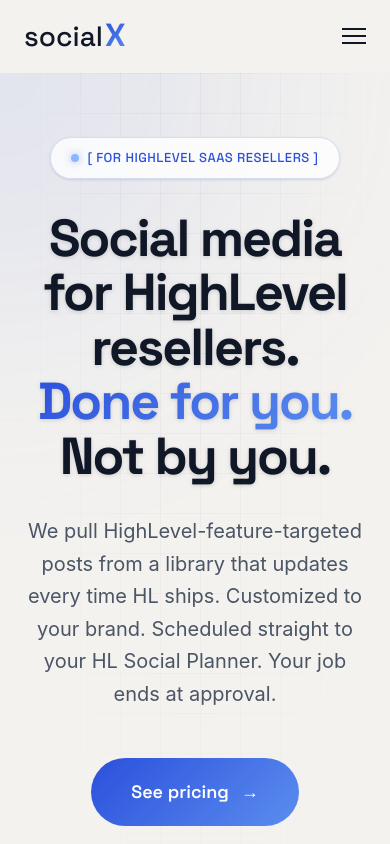
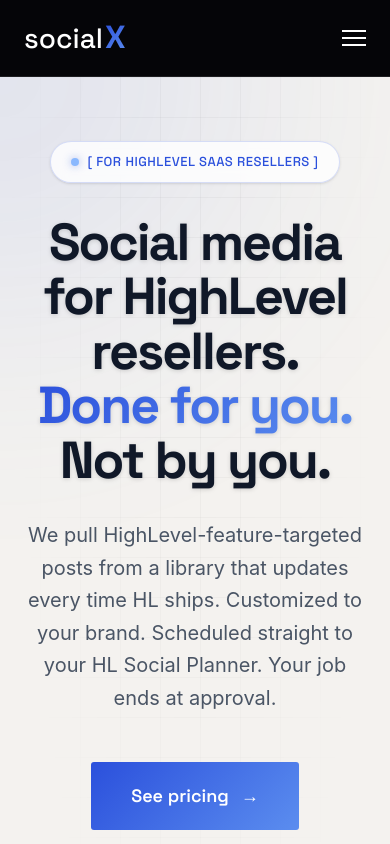
Before and after one commit to einfoengine/socialx, a Next.js app: page / in a window 390 px wide. Shown: the top 844 px of the page. Built offline with nearby package versions, Linux system fonts and the light colour scheme; a web font is replaced by a local one.

Commit message:
Primary structure done

```diff
--- a/components/Comparison.tsx
+++ b/components/Comparison.tsx
@@ -175,7 +175,7 @@ export default function Comparison() {
           </div>
           <a
             href="#gw-pricing"
-            className="px-6 py-3 bg-[#2B50DC] hover:bg-[#1f3bb3] text-white font-grotesk font-semibold text-sm transition-all shadow-[0_4px_12px_rgba(43,80,220,0.2)] hover:shadow-[0_6px_20px_rgba(43,80,220,0.3)] shrink-0"
+            className="px-6 py-3 bg-[#2B50DC] hover:bg-[#1f3bb3] text-white font-grotesk font-semibold text-sm transition-all shadow-[0_4px_12px_rgba(43,80,220,0.2)] hover:shadow-[0_6px_20px_rgba(43,80,220,0.3)] shrink-0 rounded-[3px]"
           >
             See Our Reseller Plans →
           </a>
--- a/components/FAQ.tsx
+++ b/components/FAQ.tsx
@@ -56,7 +56,7 @@ function FAQItem({
           {faq.q}
         </span>
         <button
-          className={`shrink-0 w-8 h-8 border flex items-center justify-center font-grotesk text-[15px] transition-all duration-300 ${
+          className={`shrink-0 w-8 h-8 border flex items-center justify-center font-grotesk text-[15px] rounded-[3px] transition-all duration-300 ${
             isOpen
               ? "bg-[#2B50DC] border-[#2B50DC] text-white rotate-180"
               : "bg-white border-black/10 text-gray-500 hover:text-gray-900 hover:border-black/20"
--- a/components/FinalCTA.tsx
+++ b/components/FinalCTA.tsx
@@ -31,7 +31,7 @@ export default function FinalCTA() {
         </p>
         <a
           href="#gw-pricing"
-          className="gradient-bg text-white px-10 py-4.5 rounded-full font-grotesk font-semibold text-base inline-flex items-center gap-2 transition-transform hover:-translate-y-0.5"
+          className="gradient-bg text-white px-10 py-4.5 rounded-[3px] font-grotesk font-semibold text-base inline-flex items-center gap-2 transition-transform hover:-translate-y-0.5"
           style={{ boxShadow: "0 8px 32px rgba(43,80,220,0.3)" }}
         >
           See plans →
--- a/components/Header.tsx
+++ b/components/Header.tsx
@@ -1,59 +1,47 @@
 "use client";
 
-import { useState, useEffect } from "react";
+import { useState } from "react";
 
 function Logo() {
   return (
     <a href="#" className="flex items-baseline gap-[2px] no-underline">
-      <span className="font-grotesk text-[28px] font-medium text-gray-900">social</span>
-      <span className="font-grotesk text-[32px] font-bold gradient-text leading-none">X</span>
+      <span className="font-grotesk text-[28px] font-medium text-white">social</span>
+      <span className="font-grotesk text-[32px] font-bold gradient-text bg-clip-text text-transparent bg-linear-to-r from-blue-neon to-blue-sky leading-none">X</span>
     </a>
   );
 }
 
 export default function Header() {
   const [open, setOpen] = useState(false);
-  const [scrolled, setScrolled] = useState(false);
-
-  useEffect(() => {
-    const onScroll = () => setScrolled(window.scrollY > 20);
-    window.addEventListener("scroll", onScroll, { passive: true });
-    return () => window.removeEventListener("scroll", onScroll);
-  }, []);
 
   const navLinks = [
-    { label: "How it works", href: "#gw-how" },
-    { label: "Pricing", href: "#gw-pricing" },
+    { label: "Features", href: "#gw-problem" },
+    { label: "How It Works", href: "#gw-how" },
+    { label: "Comparison", href: "#gw-comparison" },
+    { label: "Why socialX", href: "#gw-why-socialx" },
     { label: "FAQ", href: "#gw-faq" },
   ];
 
   return (
-    <header
-      className="sticky top-0 z-50 transition-all duration-300"
-      style={{
-        backdropFilter: scrolled ? "blur(20px)" : "none",
-        background: scrolled ? "rgba(244,242,239,0.92)" : "transparent",
-        borderBottom: scrolled ? "1px solid rgba(0,0,0,0.07)" : "1px solid transparent",
-      }}
-    >
+    <header className="sticky top-0 z-50 w-full bg-[#050508] border-b border-white/10">
       <div className="max-w-7xl mx-auto px-6 lg:px-8">
-        <div className="flex items-center justify-between h-[72px]">
+        <div className="flex items-center justify-between h-[76px]">
           <Logo />
 
           {/* Desktop nav */}
-          <nav className="hidden md:flex items-center gap-9">
+          <nav className="hidden md:flex items-center gap-8">
             {navLinks.map((l) => (
               <a
                 key={l.label}
                 href={l.href}
-                className="font-grotesk text-[15px] text-gray-500 hover:text-gray-900 transition-colors"
+                className="font-grotesk text-sm font-medium text-gray-400 hover:text-white transition-colors duration-300"
               >
                 {l.label}
               </a>
             ))}
             <a
               href="#gw-pricing"
-              className="gradient-bg text-white font-grotesk font-semibold text-[15px] px-6 py-2.5 rounded-full transition-transform hover:-translate-y-px"
+              className="bg-[#2B50DC] hover:bg-[#1f3bb3] text-white font-grotesk font-semibold text-xs tracking-wider uppercase px-6 py-3 rounded-[3px] transition-colors duration-300"
             >
               Get started
             </a>
@@ -61,33 +49,32 @@ export default function Header() {
 
           {/* Mobile hamburger */}
           <button
-            className="md:hidden flex flex-col justify-center gap-[5px] p-2 -mr-2"
+            className="md:hidden flex flex-col justify-center gap-[5px] p-2 -mr-2 cursor-pointer"
             onClick={() => setOpen((o) => !o)}
             aria-label="Toggle navigation"
           >
             <span
-              className="block w-6 h-[2px] bg-gray-900 transition-all duration-300 origin-center"
-              style={open ? { transform: "rotate(45deg) translateY(3.5px)" } : {}}
+              className="block w-6 h-[2px] bg-white transition-all duration-300 origin-center"
+              style={open ? { transform: "rotate(45deg) translateY(5px)" } : {}}
             />
             <span
-              className="block w-6 h-[2px] bg-gray-900 transition-opacity duration-300"
+              className="block w-6 h-[2px] bg-white transition-opacity duration-300"
               style={open ? { opacity: 0 } : {}}
             />
             <span
-              className="block w-6 h-[2px] bg-gray-900 transition-all duration-300 origin-center"
-              style={open ? { transform: "rotate(-45deg) translateY(-3.5px)" } : {}}
+              className="block w-6 h-[2px] bg-white transition-all duration-300 origin-center"
+              style={open ? { transform: "rotate(-45deg) translateY(-5px)" } : {}}
             />
           </button>
         </div>
 
         {/* Mobile menu */}
         <div
-          className="md:hidden overflow-hidden transition-all duration-300"
-          style={{ maxHeight: open ? "320px" : "0" }}
+          className="md:hidden overflow-hidden transition-all duration-300 bg-[#050508]"
+          style={{ maxHeight: open ? "360px" : "0" }}
         >
           <nav
-            className="flex flex-col gap-1 pb-6"
-            style={{ borderTop: "1px solid rgba(0,0,0,0.07)" }}
+            className="flex flex-col gap-1 pb-6 border-t border-white/10"
           >
             <div className="pt-3" />
             {navLinks.map((l) => (
@@ -95,7 +82,7 @@ export default function Header() {
                 key={l.label}
                 href={l.href}
                 onClick={() => setOpen(false)}
-                className="font-grotesk text-base text-gray-600 hover:text-gray-900 py-2.5 transition-colors"
+                className="font-grotesk text-sm font-medium text-gray-400 hover:text-white py-3 transition-colors duration-300 border-b border-white/[0.03]"
               >
                 {l.label}
               </a>
@@ -103,7 +90,7 @@ export default function Header() {
             <a
               href="#gw-pricing"
               onClick={() => setOpen(false)}
-              className="gradient-bg text-white font-grotesk font-semibold text-base text-center py-3.5 rounded-full mt-2"
+              className="bg-[#2B50DC] hover:bg-[#1f3bb3] text-white font-grotesk font-semibold text-xs tracking-wider uppercase text-center py-3.5 rounded-[3px] mt-4 transition-colors duration-300"
             >
               Get started
             </a>
--- a/components/Hero.tsx
+++ b/components/Hero.tsx
@@ -78,7 +78,7 @@ export default function Hero() {
         <div className="flex flex-col sm:flex-row gap-5 items-center justify-center">
           <a
             href="#gw-pricing"
-            className="group relative gradient-bg text-white px-10 py-5 rounded-full font-grotesk font-semibold text-lg inline-flex items-center gap-3 transition-all duration-300 hover:scale-105 hover:shadow-[0_20px_40px_rgba(43,80,220,0.3)] overflow-hidden"
+            className="group relative gradient-bg text-white px-10 py-5 rounded-[3px] font-grotesk font-semibold text-lg inline-flex items-center gap-3 transition-all duration-300 hover:scale-105 hover:shadow-[0_20px_40px_rgba(43,80,220,0.3)] overflow-hidden"
           >
             <div className="absolute inset-0 bg-white/20 translate-y-full group-hover:translate-y-0 transition-transform duration-300 ease-out" />
             <span className="relative">See pricing</span>
@@ -86,7 +86,7 @@ export default function Hero() {
           </a>
           <a
             href="#gw-how"
-            className="group text-gray-700 px-10 py-5 rounded-full font-grotesk font-semibold text-lg inline-flex items-center gap-2 transition-all duration-300 hover:scale-105 hover:bg-gray-50"
+            className="group text-gray-700 px-10 py-5 rounded-[3px] font-grotesk font-semibold text-lg inline-flex items-center gap-2 transition-all duration-300 hover:scale-105 hover:bg-gray-50"
             style={{
               background: "white",
               border: "1px solid rgba(0,0,0,0.1)",
--- a/components/WhiteLabel.tsx
+++ b/components/WhiteLabel.tsx
@@ -24,7 +24,7 @@ export default function WhiteLabel() {
           </div>
           <a
             href="#"
-            className="gradient-bg text-white px-7 py-4 rounded-full font-grotesk font-semibold inline-flex items-center gap-2 whitespace-nowrap transition-transform hover:-translate-y-0.5 shrink-0"
+            className="gradient-bg text-white px-7 py-4 rounded-[3px] font-grotesk font-semibold inline-flex items-center gap-2 whitespace-nowrap transition-transform hover:-translate-y-0.5 shrink-0"
           >
             Get on the list →
           </a>
```
Also changed, not shown: components/Footer.tsx (+4 -4 lines), components/Pricing.tsx (+5 -5 lines).
